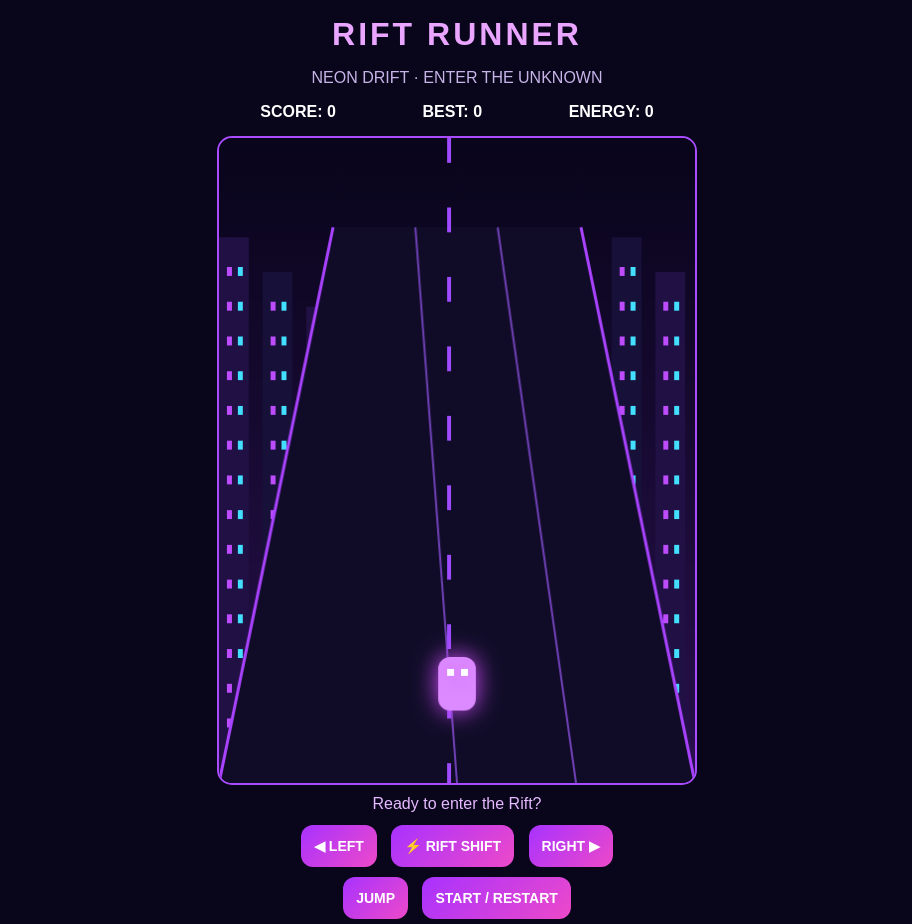
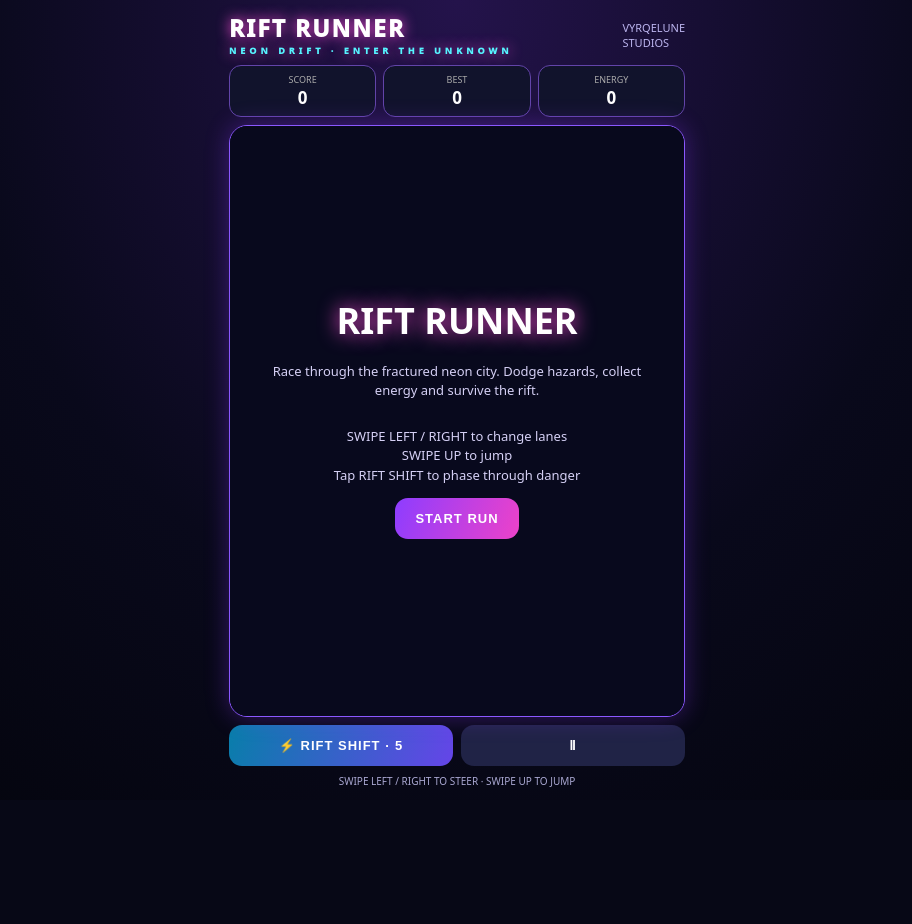
Before and after one commit to raynekerkoert021-code/rift-runner-, a plain HTML site: page index.html in a window 1280 px wide. Shown: the whole page, without its empty margins (183-1095 px from the left). After the commit the page ends 800 px from the top, so only its background shows below. Drawn offline with Linux system fonts and the light colour scheme.

Commit message:
playable Rift Runner game.

```diff
--- a/index.html
+++ b/index.html
@@ -3,284 +3,121 @@
 <html lang="en">
 <head>
 <meta charset="UTF-8">
-<meta name="viewport" content="width=device-width, initial-scale=1">
+<meta name="viewport" content="width=device-width,initial-scale=1,maximum-scale=1,user-scalable=no">
 <title>RIFT RUNNER: NEON DRIFT</title>
 <style>
 *{box-sizing:border-box}
+html,body{
+ margin:0;width:100%;height:100%;overflow:hidden;
+ background:#070816;color:white;
+ font-family:system-ui,Arial,sans-serif;
+ touch-action:none
+}
 body{
- margin:0;background:#09051b;color:white;
- font-family:Arial,sans-serif;text-align:center;
+ display:flex;align-items:center;justify-content:center;
+ background:radial-gradient(ellipse at 50% 0%,#24134b,#09091b 55%,#03040b)
 }
-h1{color:#e9a5ff;letter-spacing:3px;margin:16px 0 5px}
-p{color:#c7b5e8}
-.hud{
- display:flex;justify-content:space-around;
- max-width:480px;margin:15px auto;font-weight:bold;
+#shell{
+ position:relative;width:min(100vw,480px);
+ height:min(100dvh,850px);min-height:500px;
+ display:flex;flex-direction:column;padding:12px;gap:8px
 }
-canvas{
- display:block;width:94%;max-width:480px;
- height:auto;margin:10px auto;
- border:2px solid #a94cff;border-radius:15px;
- background:#100a2b;touch-action:pan-y;
+header{display:flex;justify-content:space-between;align-items:center}
+.brand{
+ font-weight:1000;letter-spacing:2px;font-size:23px;
+ color:white;text-shadow:0 0 14px #ff4fd8
 }
+.brand small{
+ display:block;font-size:9px;letter-spacing:4px;
+ color:#56f4ff
+}
+.stats{display:grid;grid-template-columns:repeat(3,1fr);gap:7px}
+.stat{
+ background:#11132c;border:1px solid #6244a9;
+ border-radius:12px;padding:7px;text-align:center
+}
+.stat span{display:block;color:#aaa;font-size:9px}
+.stat b{font-size:17px}
+#gameWrap{
+ position:relative;flex:1;min-height:0;
+ border:1px solid #8b58ff;border-radius:18px;
+ overflow:hidden;box-shadow:0 0 25px #8c39ff55;
+ background:#08091d
+}
+canvas{width:100%;height:100%;display:block;touch-action:none}
+#overlay{
+ position:absolute;inset:0;display:flex;
+ flex-direction:column;align-items:center;
+ justify-content:center;text-align:center;padding:28px;
+ background:#08091de8
+}
+#overlay.hidden{display:none}
+#overlay h1{
+ font-size:36px;line-height:1;margin:0 0 10px;
+ text-shadow:0 0 20px #ff4fd8
+}
+#overlay p{color:#d5d0f5;line-height:1.5;font-size:13px}
 button{
- background:linear-gradient(135deg,#a832ff,#ed49c9);
- color:white;border:0;border-radius:12px;
- padding:13px;margin:5px;font-weight:bold;
- font-size:14px;
+ border:0;border-radius:13px;padding:13px 20px;
+ color:white;font-weight:900;letter-spacing:1px;
+ background:linear-gradient(110deg,#8d3dff,#ed42c9);
+ font-size:13px
 }
-#message{color:#e6baff;min-height:25px}
+#controls{display:flex;justify-content:space-between;gap:8px}
+#controls button{flex:1}
+#phaseBtn{background:linear-gradient(110deg,#087eaa,#6545e8)}
+#pauseBtn{flex:0 0 54px;background:#202346}
+.hint{text-align:center;color:#aaa8d2;font-size:10px}
+#toast{
+ position:absolute;top:12px;left:50%;
+ transform:translateX(-50%);
+ background:#11132d;border:1px solid #56f4ff;
+ border-radius:20px;padding:7px 13px;
+ font-size:11px;font-weight:900;opacity:0;
+ pointer-events:none
+}
+#toast.show{opacity:1}
 </style>
 </head>
 <body>
+<div id="shell">
+<header>
+ <div class="brand">RIFT RUNNER
+  <small>NEON DRIFT · ENTER THE UNKNOWN</small>
+ </div>
+ <div style="font-size:11px;color:#bcb5ef">
+  VYRQELUNE<br>STUDIOS
+ </div>
+</header>
 
-<h1>RIFT RUNNER</h1>
-<p>NEON DRIFT · ENTER THE UNKNOWN</p>
-
-<div class="hud">
-<span>SCORE: <b id="score">0</b></span>
-<span>BEST: <b id="best">0</b></span>
-<span>ENERGY: <b id="energy">0</b></span>
+<div class="stats">
+ <div class="stat"><span>SCORE</span><b id="score">0</b></div>
+ <div class="stat"><span>BEST</span><b id="best">0</b></div>
+ <div class="stat"><span>ENERGY</span><b id="energy">0</b></div>
 </div>
 
-<canvas id="game" width="480" height="650"></canvas>
+<div id="gameWrap">
+ <canvas id="game" width="480" height="700"></canvas>
+ <div id="toast"></div>
+ <div id="overlay">
+  <h1>RIFT RUNNER</h1>
+  <p>Race through the fractured neon city. Dodge hazards, collect energy and survive the rift.</p>
+  <p>
+   SWIPE LEFT / RIGHT to change lanes<br>
+   SWIPE UP to jump<br>
+   Tap RIFT SHIFT to phase through danger
+  </p>
+  <button id="startBtn">START RUN</button>
+ </div>
+</div>
 
-<div id="message">Ready to enter the Rift?</div>
-
-<div>
-<button onclick="move(-1)">◀ LEFT</button>
-<button onclick="phase()">⚡ RIFT SHIFT</button>
-<button onclick="move(1)">RIGHT ▶</button>
+<div id="controls">
+ <button id="phaseBtn">⚡ RIFT SHIFT · 5</button>
+ <button id="pauseBtn">Ⅱ</button>
 </div>
-<div>
-<button onclick="jump()">JUMP</button>
-<button onclick="startGame()">START / RESTART</button>
+<div class="hint">
+ SWIPE LEFT / RIGHT TO STEER · SWIPE UP TO JUMP
+</div>
 </div>
 
 <script>
-const canvas=document.getElementById("game");
-const ctx=canvas.getContext("2d");
-
-let lane=1;
-let score=0;
-let energy=0;
-let best=Number(localStorage.getItem("riftBest")||0);
-let objects=[];
-let running=false;
-let frame=0;
-let phasing=0;
-let jumping=0;
-let speed=4;
-let animation=null;
-
-document.getElementById("best").textContent=best;
-
-function move(direction){
- if(!running)return;
- lane=Math.max(0,Math.min(2,lane+direction));
-}
-
-function phase(){
- if(!running||energy<5||phasing>0)return;
- energy-=5;
- phasing=100;
- document.getElementById("message").textContent="RIFT SHIFT ACTIVATED!";
- updateHUD();
-}
-
-function jump(){
- if(running&&jumping===0){
-  jumping=100;
- }
-}
-
-function updateHUD(){
- document.getElementById("score").textContent=score;
- document.getElementById("best").textContent=best;
- document.getElementById("energy").textContent=energy;
-}
-
-function drawBackground(){
- let bg=ctx.createLinearGradient(0,0,0,650);
- bg.addColorStop(0,"#09051b");
- bg.addColorStop(1,"#28104d");
- ctx.fillStyle=bg;
- ctx.fillRect(0,0,480,650);
-
- for(let i=0;i<12;i++){
-  let x=i*44;
-  ctx.fillStyle=i%2?"#17113a":"#211044";
-  ctx.fillRect(x,100+(i%3)*35,30,550);
-  for(let y=130+(i%3)*35;y<620;y+=35){
-   ctx.fillStyle="#bd4cff";
-   ctx.fillRect(x+8,y,5,9);
-   ctx.fillStyle="#42dfff";
-   ctx.fillRect(x+19,y,5,9);
-  }
- }
-
- ctx.fillStyle="#100c28";
- ctx.beginPath();
- ctx.moveTo(115,90);
- ctx.lineTo(365,90);
- ctx.lineTo(480,650);
- ctx.lineTo(0,650);
- ctx.closePath();
- ctx.fill();
-
- ctx.strokeStyle="#a943ff";
- ctx.lineWidth=3;
- ctx.beginPath();
- ctx.moveTo(115,90);
- ctx.lineTo(0,650);
- ctx.moveTo(365,90);
- ctx.lineTo(480,650);
- ctx.stroke();
-
- for(let i=1;i<=2;i++){
-  let x=115+i*83;
-  ctx.strokeStyle="#7041b5";
-  ctx.lineWidth=2;
-  ctx.beginPath();
-  ctx.moveTo(x,90);
-  ctx.lineTo(240+(i-1)*120,650);
-  ctx.stroke();
- }
-
- for(let y=(frame*speed)%70;y<650;y+=70){
-  ctx.fillStyle="#9e4aff";
-  ctx.fillRect(230,y,4,25);
- }
-
- objects.forEach(o=>{
-  let scale=.45+o.y/650;
-  let x=240+(o.lane-1)*scale*125;
-  let size=22+scale*18;
-
-  if(o.type==="orb"){
-   ctx.shadowBlur=18;
-   ctx.shadowColor="#43edff";
-   ctx.fillStyle="#43edff";
-   ctx.beginPath();
-   ctx.arc(x,o.y,size*.45,0,Math.PI*2);
-   ctx.fill();
-  }else{
-   ctx.shadowBlur=15;
-   ctx.shadowColor="#ff38bb";
-   ctx.fillStyle="#ff39a8";
-   ctx.fillRect(x-size/2,o.y-size/2,size,size);
-   ctx.strokeStyle="#ffd4fa";
-   ctx.strokeRect(x-size/2,o.y-size/2,size,size);
-  }
-  ctx.shadowBlur=0;
- });
-
- let px=240+(lane-1)*110;
- let py=550-jumping;
-
- ctx.shadowBlur=25;
- ctx.shadowColor=phasing?"#40faff":"#d34cff";
- ctx.fillStyle=phasing?"#48faff":"#dc8aff";
- ctx.beginPath();
- ctx.roundRect(px-19,py-27,38,54,12);
- ctx.fill();
-
- ctx.fillStyle="white";
- ctx.fillRect(px-10,py-15,7,7);
- ctx.fillRect(px+4,py-15,7,7);
- ctx.shadowBlur=0;
-
- if(phasing>0){
-  ctx.strokeStyle="#43edff";
-  ctx.lineWidth=5;
-  ctx.beginPath();
-  ctx.arc(px,py,40,0,Math.PI*2);
-  ctx.stroke();
- }
-}
-
-function startGame(){
- lane=1;
- score=0;
- energy=0;
- objects=[];
- frame=0;
- phasing=0;
- jumping=0;
- speed=4;
- running=true;
-
- if(animation)cancelAnimationFrame(animation);
-
- document.getElementById("message").textContent="RUNNER ACTIVE!";
- updateHUD();
- loop();
-}
-
-function loop(){
- if(!running)return;
-
- frame++;
- score++;
-
- if(frame%55===0){
-  objects.push({
-   lane:Math.floor(Math.random()*3),
-   y:80,
-   type:Math.random()<.4?"orb":"block"
-  });
- }
-
- objects.forEach(o=>o.y+=speed);
- objects=objects.filter(o=>o.y<700);
-
- for(let i=objects.length-1;i>=0;i--){
-  let o=objects[i];
-
-  if(o.y>510&&o.y<590&&o.lane===lane){
-   if(o.type==="orb"){
-    energy++;
-    objects.splice(i,1);
-   }else if(phasing<=0&&jumping<35){
-    running=false;
-    document.getElementById("message").textContent=
-     "RIFT COLLISION! Tap RESTART to try again.";
-   }
-  }
- }
-
- if(phasing>0)phasing--;
- if(jumping>0)jumping-=5;
-
- if(score>best){
-  best=score;
-  localStorage.setItem("riftBest",best);
- }
-
- updateHUD();
- drawBackground();
-
- if(running){
-  animation=requestAnimationFrame(loop);
- }
-}
-
-canvas.addEventListener("touchstart",e=>{
- canvas.dataset.x=e.touches[0].clientX;
-});
-
-canvas.addEventListener("touchend",e=>{
- let dx=e.changedTouches[0].clientX-Number(canvas.dataset.x);
- if(Math.abs(dx)>25)move(dx>0?1:-1);
-});
-
-document.addEventListener("keydown",e=>{
- if(e.key==="ArrowLeft")move(-1);
- if(e.key==="ArrowRight")move(1);
- if(e.key===" ")jump();
-});
-
-drawBackground();
-</script>
-</body>
-</html>
```
